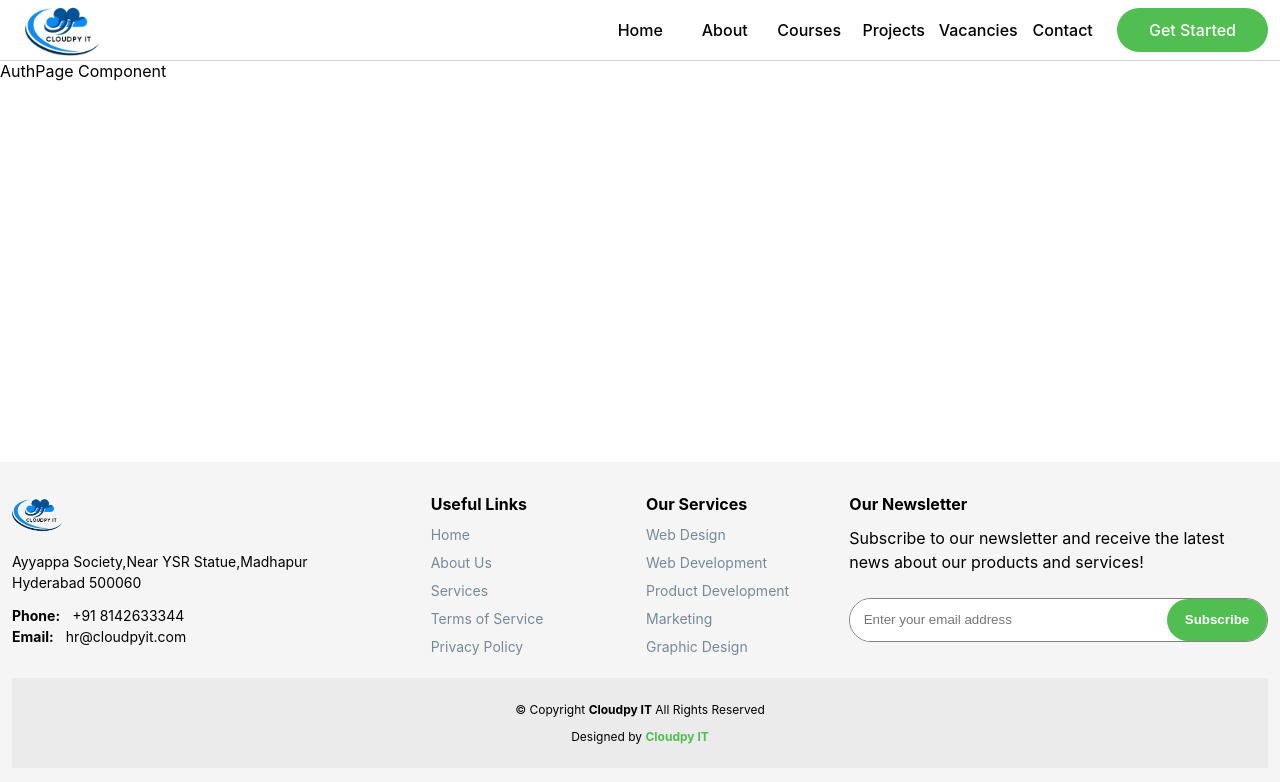
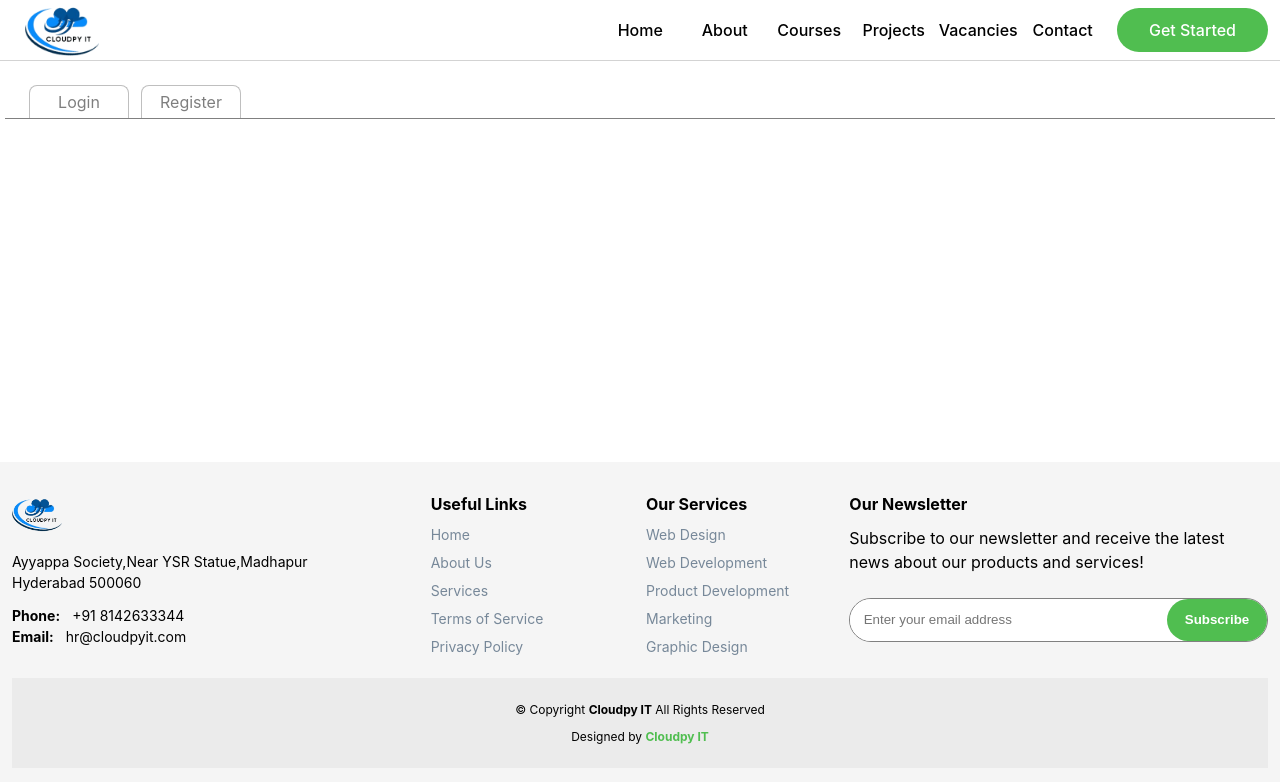
Before and after one commit to AVIRENI-CHANDAN/cloudpyit, a React (Create React App) app in the folder cloudpyit/: page /auth in a window 1280 px wide. Shown: the top 782 px of the page. Built offline with nearby package versions, Linux system fonts and the light colour scheme.

Commit message:
Login and Register added to the application configured to the application.

```diff
--- a/cloudpyit/src/components/AppContainer/AppContainer.js
+++ b/cloudpyit/src/components/AppContainer/AppContainer.js
@@ -23,7 +23,7 @@ class AppContainer extends React.Component {
             <Route path="/projects" element={<ProjectPage />} />
             <Route path="/vacancies" element={<VacancyPage />} />
             <Route path="/contact" element={<ContactPage />} />
-            <Route path="/auth" element={<AuthPage />} />
+            <Route path="/auth/*" element={<AuthPage />} />
             <Route path="*" element={<NotFound />} />
           </Routes>
         </div>
--- /dev/null
+++ b/cloudpyit/src/components/AuthPage/AuthLogin/AuthLogin.js
@@ -0,0 +1,16 @@
+import React from 'react';
+import styles from './AuthLogin.module.scss';
+
+function AuthLogin() {
+  return (
+    <div className={styles.AuthLogin}>
+      AuthLogin Component
+    </div>
+  );
+}
+
+AuthLogin.propTypes = {};
+
+AuthLogin.defaultProps = {};
+
+export default AuthLogin;
--- /dev/null
+++ b/cloudpyit/src/components/AuthPage/AuthLogin/AuthLogin.module.scss
@@ -0,0 +1 @@
+.AuthLogin {}
--- a/cloudpyit/src/components/AuthPage/AuthPage.js
+++ b/cloudpyit/src/components/AuthPage/AuthPage.js
@@ -1,11 +1,27 @@
 import React from 'react';
+import { NavLink, Route, Routes } from 'react-router-dom';
+import AuthLogin from './AuthLogin/AuthLogin';
 import styles from './AuthPage.module.scss';
+import AuthRegister from './AuthRegister/AuthRegister';
 
 class AuthPage extends React.Component {
   render() {
     return (
       <div className={styles.AuthPage}>
-        AuthPage Component
+        <div className={styles.AuthWrapper}>
+          <div className={styles.AuthNavWrapper}>
+            <nav className={styles.AuthNavBar}>
+              <NavLink to="/auth/login" className={({ isActive }) => isActive ? styles.ActiveLink : styles.Link}>Login</NavLink>
+              <NavLink to="/auth/register" className={({ isActive }) => isActive ? styles.ActiveLink : styles.Link}>Register</NavLink>
+            </nav>
+          </div>
+          <div className={styles.AuthBodyWrapper}>
+            <Routes>
+              <Route path="/login" element={<AuthLogin />} />
+              <Route path="/register" element={<AuthRegister />} />
+            </Routes>
+          </div>
+        </div>
       </div>
     );
   }
--- a/cloudpyit/src/components/AuthPage/AuthPage.module.scss
+++ b/cloudpyit/src/components/AuthPage/AuthPage.module.scss
@@ -1 +1,68 @@
-.AuthPage {}
+div.AuthPage {
+    height: 100%;
+    width: 100%;
+    display: flex;
+    flex-flow: row nowrap;
+    justify-content: center;
+    align-items: center;
+    padding: 24px 0;
+
+    div.AuthWrapper {
+        flex: 0 1 1270px;
+        height: 100%;
+        display: flex;
+        flex-flow: column nowrap;
+
+        div.AuthNavWrapper {
+            flex: 0 1 auto;
+
+            nav.AuthNavBar {
+                padding: 0 24px;
+                display: flex;
+                flex-flow: row nowrap;
+                gap: 12px;
+
+                @mixin nav-link-styles {
+                    flex: 0 1 100px;
+                    border: 1px solid gray;
+                    border-bottom: none;
+                    line-height: calc(1em + 16px);
+                    border-radius: 8px 8px 0 0;
+                    text-decoration: none;
+                    text-align: center;
+                    color: inherit;
+                    z-index: 5;
+                }
+
+                a.Link {
+                    @include nav-link-styles();
+                    opacity: 0.5;
+                }
+
+                a.ActiveLink {
+                    @include nav-link-styles();
+                    opacity: 1;
+                    display: flex;
+                    flex-flow: column nowrap;
+                    position: relative;
+
+                    &::after {
+                        position: absolute;
+                        bottom: 0;
+                        left: 0;
+                        content: ' ';
+                        width: 100%;
+                        height: 4px;
+                        background-color: white;
+                        translate: 0 50%;
+                    }
+                }
+            }
+        }
+
+        div.AuthBodyWrapper {
+            border-top: 1px solid gray;
+            flex: 1 1 auto;
+        }
+    }
+}
--- /dev/null
+++ b/cloudpyit/src/components/AuthPage/AuthRegister/AuthRegister.js
@@ -0,0 +1,16 @@
+import React from 'react';
+import styles from './AuthRegister.module.scss';
+
+function AuthRegister() {
+  return (
+    <div className={styles.AuthRegister}>
+      AuthRegister Component
+    </div>
+  );
+}
+
+AuthRegister.propTypes = {};
+
+AuthRegister.defaultProps = {};
+
+export default AuthRegister;
--- /dev/null
+++ b/cloudpyit/src/components/AuthPage/AuthRegister/AuthRegister.module.scss
@@ -0,0 +1 @@
+.AuthRegister {}
```
Also changed, not shown: cloudpyit/src/components/AuthPage/AuthLogin/AuthLogin.lazy.js (added, +11 -0 lines), cloudpyit/src/components/AuthPage/AuthRegister/AuthRegister.lazy.js (added, +11 -0 lines).
